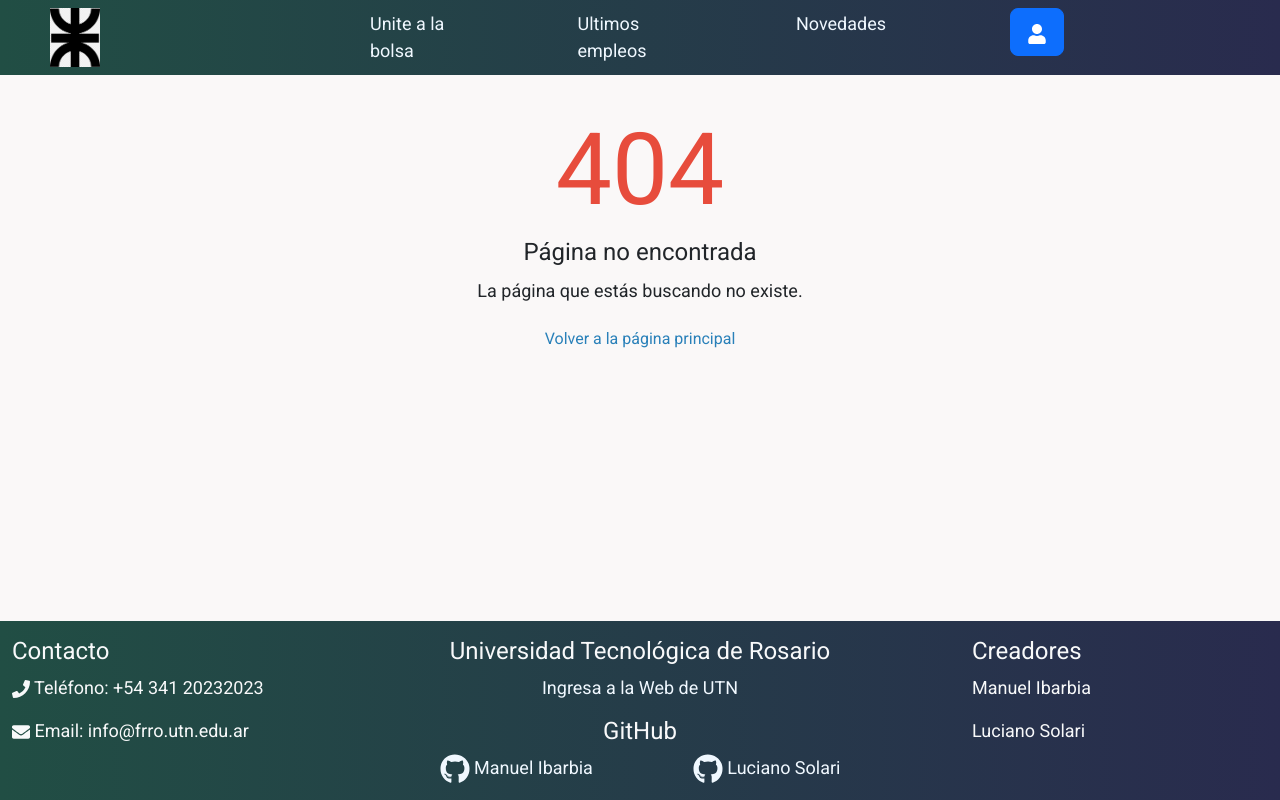
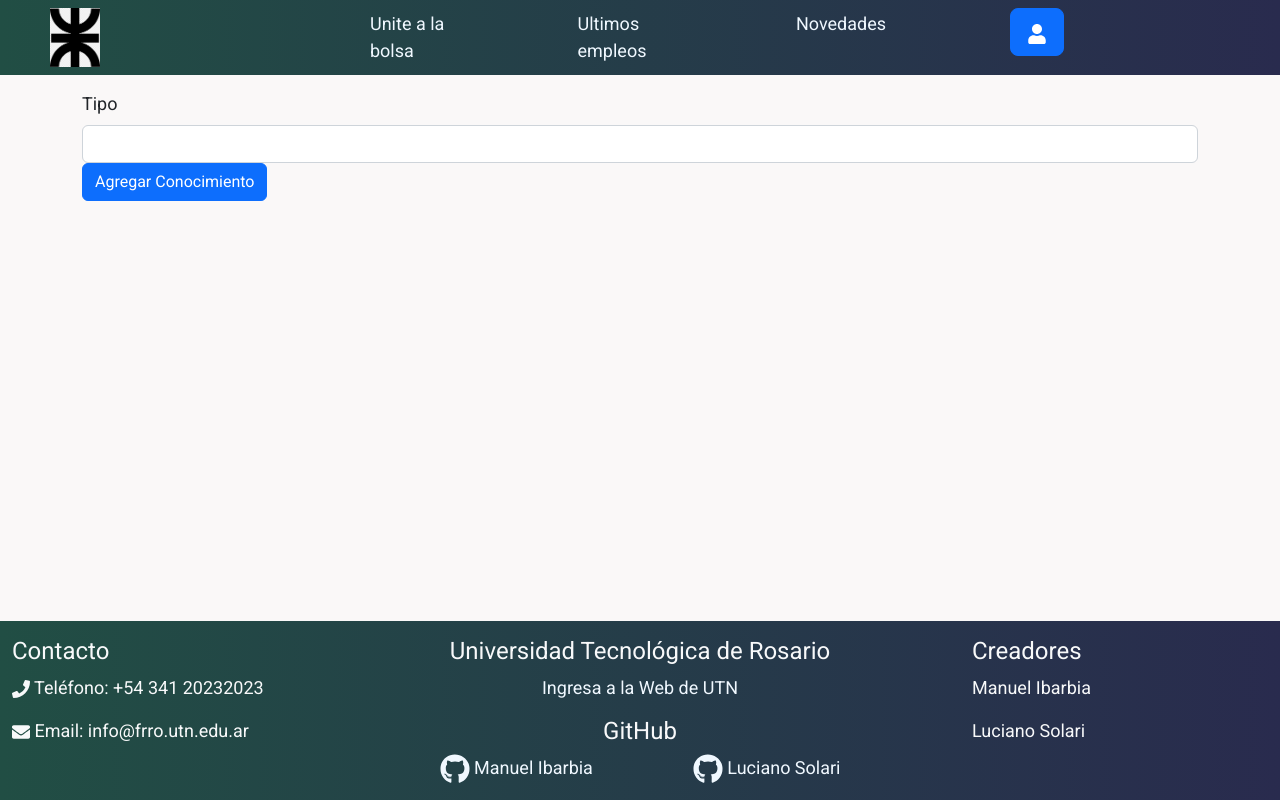
Before and after one commit to Lucianosolari/BolsaDeTrabajo, a React (Vite) app in the folder BolsaDeTrabajo/: page /createKnowledge in a window 1280 px wide. Built offline with nearby package versions, Linux system fonts and the light colour scheme.

Commit message:
Add Knowledge

```diff
--- a/BolsaDeTrabajo/src/App.jsx
+++ b/BolsaDeTrabajo/src/App.jsx
@@ -25,6 +25,7 @@ import PendingCompanies from "./components/Admin/PendingCompanies";
 import CvFileDownload from "./components/Students/CvFileDownload";
 import NotFound from "./components/NotFound/NotFound";
 import OfferCompany from "./components/Companies/OfferCompany";
+import CreateKnowledge from "./components/Admin/CreateKnowledge";
 
 function App() {
   return (
@@ -67,6 +68,7 @@ function App() {
                 <Route path="/offerStudent" element={<OfferStudent />} />
                 <Route path="/offerCompany" element={<OfferCompany />} />
                 <Route path="/createCareer" element={<CreateCareer />} />
+                <Route path="/createKnowledge" element={<CreateKnowledge />} />
                 <Route
                   path="/pendingCompanies"
                   element={<PendingCompanies />}
--- a/BolsaDeTrabajo/src/api.jsx
+++ b/BolsaDeTrabajo/src/api.jsx
@@ -130,16 +130,19 @@ export async function updatePendingCompany(companyId, token) {
 // cambiar ruta de controler y tipo
 export async function getKnowledge(token) {
   try {
-    const response = await fetch(`${DB_DOMAIN}/Admin/getKnowledge`, {
-      method: "GET",
-      headers: {
-        Accept: "application/json",
-        Authorization: `Bearer ${token}`,
-      },
-    });
+    const response = await fetch(
+      `${DB_DOMAIN}/Knowledge/knowledge/GetAllKnowledge`,
+      {
+        method: "GET",
+        headers: {
+          Accept: "application/json",
+          Authorization: `Bearer ${token}`,
+        },
+      }
+    );
 
     if (!response.ok) {
-      throw new Error("Error en la solicitud");
+      throw new Error();
     }
     const data = await response;
     return data;
--- a/BolsaDeTrabajo/src/components/Admin/CreateKnowledge.jsx
+++ b/BolsaDeTrabajo/src/components/Admin/CreateKnowledge.jsx
@@ -1,5 +1,5 @@
 import React, { useState, useEffect, useContext } from "react";
-import { Form, Button, Table } from "react-bootstrap";
+import { Form, Button, Table, Alert } from "react-bootstrap";
 import { UserContext } from "../../context/UserContext";
 import { getKnowledge, addKnowledge, deleteKnowledge } from "../../api"; // Reemplaza "api" con tu archivo de funciones de la API
 
@@ -7,6 +7,7 @@ export default function CreateKnowledge() {
   const [knowledgeList, setKnowledgeList] = useState([]);
   const [selectedType, setSelectedType] = useState("");
   const { user } = useContext(UserContext);
+  const [error, setError] = useState("");
 
   useEffect(() => {
     fetchKnowledgeList();
@@ -14,19 +15,34 @@ export default function CreateKnowledge() {
 
   const fetchKnowledgeList = async () => {
     try {
-      const knowledgeData = await getKnowledge();
-      setKnowledgeList(knowledgeData);
+      const response = await getKnowledge(user.token);
+      if (response.ok) {
+        const knowledgeData = await response.json();
+        setKnowledgeList(knowledgeData);
+        console.log(knowledgeData);
+      } else {
+        console.error("Error:", response.status);
+      }
     } catch (error) {
-      console.error(error);
+      console.error(error.message);
     }
   };
 
+  useEffect(() => {
+    setError("");
+  }, [selectedType]);
+
   const handleAddKnowledge = async () => {
+    if (!selectedType) {
+      setError("Debe ingresar un conocimiento");
+      return;
+    }
+
     try {
       await addKnowledge(user.token, selectedType); // Reemplaza "addKnowledge" con la función que agrega el conocimiento a la base de datos
       fetchKnowledgeList(); // Vuelve a obtener la lista de conocimientos actualizada desde la base de datos
       setSelectedType("");
-      setSelectedLevel("");
+      setError("");
     } catch (error) {
       console.error(error);
     }
@@ -47,13 +63,12 @@ export default function CreateKnowledge() {
         <Form.Group controlId="selectedType">
           <Form.Label>Tipo</Form.Label>
           <Form.Control
-            as="select"
+            type="text"
             value={selectedType}
             onChange={(e) => setSelectedType(e.target.value)}
-          >
-            <option value="">Seleccione un tipo</option>
-            {/* Agrega las opciones de tipo aquí */}
-          </Form.Control>
+            isInvalid={!!error}
+          />
+          {error && <Alert variant="danger">{error}</Alert>}
         </Form.Group>
 
         <Button onClick={handleAddKnowledge}>Agregar Conocimiento</Button>
@@ -71,7 +86,7 @@ export default function CreateKnowledge() {
               {knowledgeList.map((knowledge) => (
                 <tr key={knowledge.knowledgeId}>
                   <td>{knowledge.type}</td>
-
+                  <td>{knowledge.level}</td>
                   <td>
                     <Button
                       variant="danger"
```
